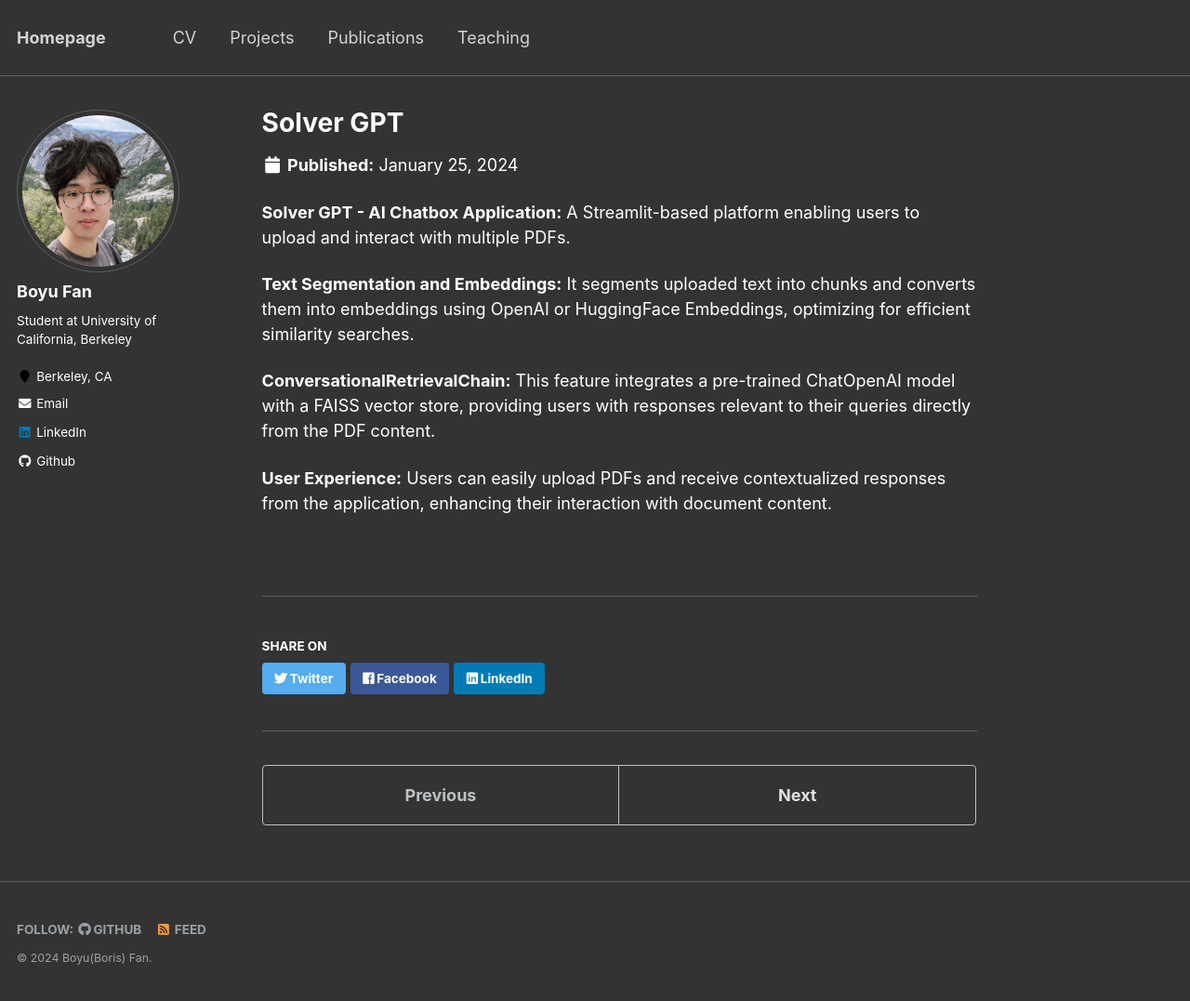
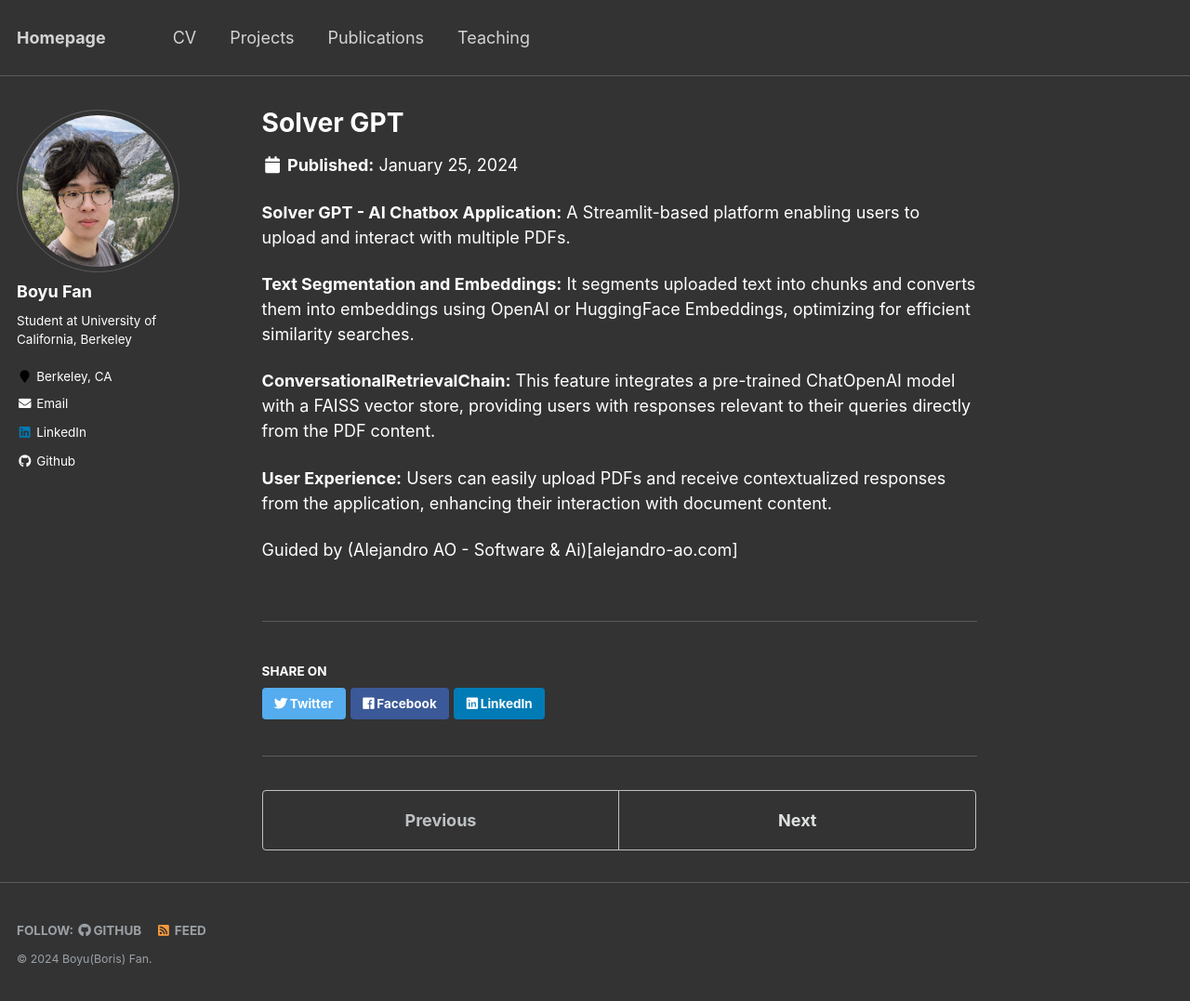
Before and after one commit to BoyuFan1/BoyuFan1, a Jekyll site: the page built from _portfolio/portfolio-3.html, in a window 1280 px wide and 1077 px high. Shown: the whole window at 93% size. Built offline with Jekyll 4.4.1, drawn with Linux system fonts in a browser that asks for light colours.

Commit message:
Update portfolio-3.html

```diff
--- a/_portfolio/portfolio-3.html
+++ b/_portfolio/portfolio-3.html
@@ -8,3 +8,5 @@ collection: portfolio
 <p><strong>Text Segmentation and Embeddings:</strong> It segments uploaded text into chunks and converts them into embeddings using OpenAI or HuggingFace Embeddings, optimizing for efficient similarity searches.</p>
 <p><strong>ConversationalRetrievalChain:</strong> This feature integrates a pre-trained ChatOpenAI model with a FAISS vector store, providing users with responses relevant to their queries directly from the PDF content.</p>
 <p><strong>User Experience:</strong> Users can easily upload PDFs and receive contextualized responses from the application, enhancing their interaction with document content.</p>
+
+Guided by (Alejandro AO - Software & Ai)[alejandro-ao.com]
```
